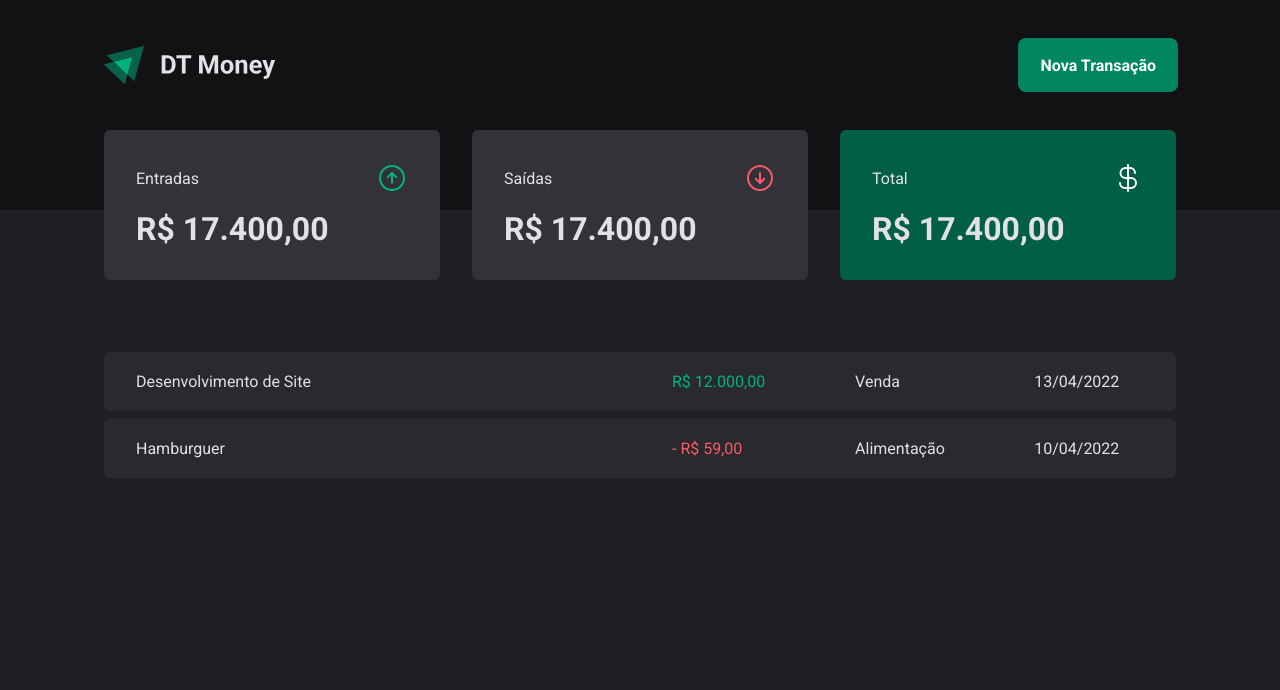
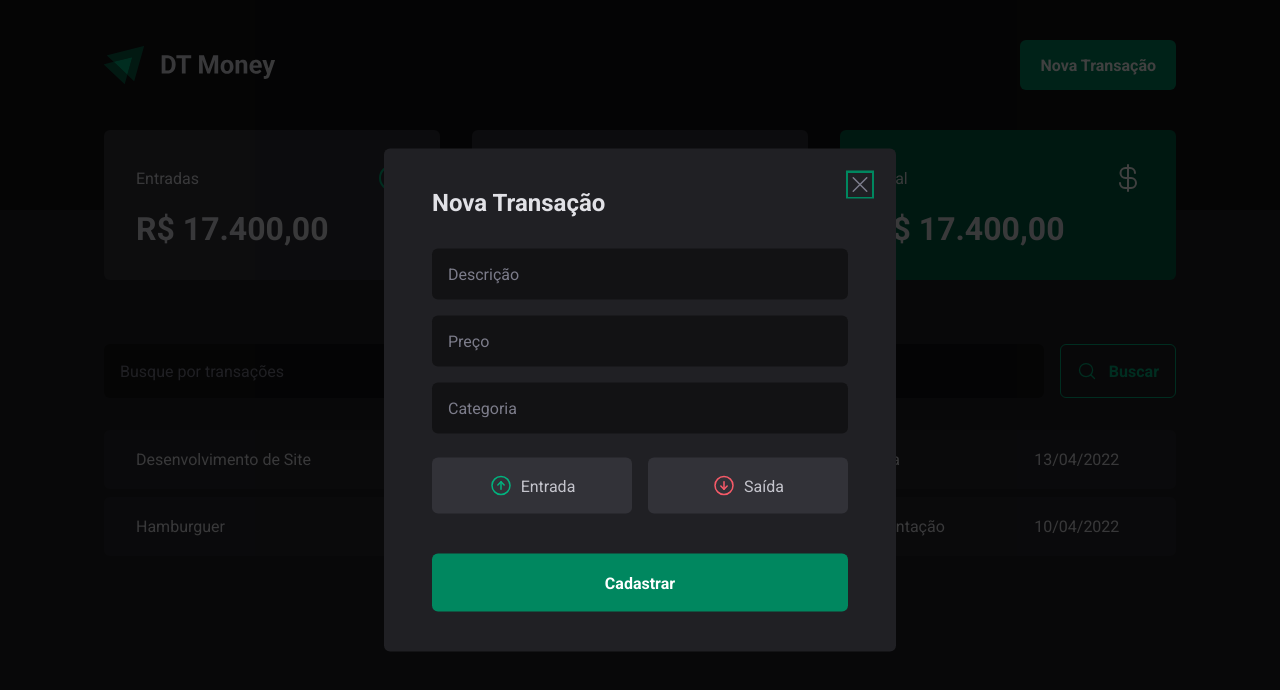
Before and after one commit to gustavomarques00/DT-Money-2.0, a React (Vite) app: page / in a window 1280 px wide. Both pictures are taken after a click on the button "Nova Transação". Shown: the top 690 px of the page. Built offline with nearby package versions, Linux system fonts and the light colour scheme.

Commit message:
Front 100%

```diff
--- a/package.json
+++ b/package.json
@@ -9,6 +9,8 @@
     "preview": "vite preview"
   },
   "dependencies": {
+    "@radix-ui/react-dialog": "^1.0.0",
+    "@radix-ui/react-radio-group": "^1.0.0",
     "phosphor-react": "^1.4.1",
     "react": "^18.2.0",
     "react-dom": "^18.2.0",
--- a/src/components/Header/index.tsx
+++ b/src/components/Header/index.tsx
@@ -1,12 +1,22 @@
 import { HeaderContainer, HeaderContent, NewTransactionButton } from "./styles";
 import logoImg from '../../assets/logo.svg'
+import * as Dialog from "@radix-ui/react-dialog";
+import { NewTransactionModal } from "../NewTransactionModal";
 
 export function Header(){
   return(
     <HeaderContainer>
       <HeaderContent>
         <img src={logoImg} alt="" />
-        <NewTransactionButton>Nova Transação</NewTransactionButton>
+
+        <Dialog.Root>
+          <Dialog.Trigger asChild>
+          <NewTransactionButton>Nova Transação</NewTransactionButton>
+          </Dialog.Trigger>
+
+          <NewTransactionModal />
+        </Dialog.Root>
+
       </HeaderContent>
     </HeaderContainer>
   )
--- /dev/null
+++ b/src/components/NewTransactionModal/index.tsx
@@ -0,0 +1,40 @@
+import * as Dialog from "@radix-ui/react-dialog";
+import { ArrowCircleDown, ArrowCircleUp, X } from "phosphor-react";
+import { CloseButton, Content, Overlay, TransactionType, TransactionTypeButton } from "./styles";
+
+export function NewTransactionModal() {
+  return (
+    <Dialog.Portal>
+      <Overlay />
+
+      <Content>
+        <Dialog.Title>Nova Transação</Dialog.Title>
+        <CloseButton>
+          <X size={24}/>
+        </CloseButton>
+
+        <form action="">
+          <input type="text" placeholder="Descrição" required/>
+          <input type="number" placeholder="Preço" required/>
+          <input type="text" placeholder="Categoria" required/>
+
+          <TransactionType>
+            <TransactionTypeButton variant="income" value="income">
+              <ArrowCircleUp size={24} />
+              Entrada
+            </TransactionTypeButton>
+
+            <TransactionTypeButton variant="outcome" value="outcome">
+              <ArrowCircleDown size={24} />
+              Saída
+            </TransactionTypeButton>
+          </TransactionType>
+
+          <button type="submit">
+            Cadastrar
+          </button>
+        </form>
+      </Content>
+    </Dialog.Portal>
+  );
+}
--- /dev/null
+++ b/src/components/NewTransactionModal/styles.ts
@@ -0,0 +1,114 @@
+import styled from "styled-components";
+import * as Dialog from "@radix-ui/react-dialog";
+import * as RadioGroup from "@radix-ui/react-radio-group";
+
+export const Overlay = styled(Dialog.Overlay)`
+  position: fixed;
+  width: 100vw;
+  height: 100vh;
+  inset: 0;
+  background: rgba(0, 0, 0, 0.75);
+`;
+
+export const Content = styled(Dialog.Content)`
+  min-width: 32rem;
+  border-radius: 6px;
+  padding: 2.5rem 3rem;
+  background: ${(props) => props.theme["gray-800"]};
+
+  position: fixed;
+  top: 50%;
+  left: 50%;
+  transform: translate(-50%, -50%);
+
+  form {
+    margin-top: 2rem;
+    display: flex;
+    flex-direction: column;
+    gap: 1rem;
+
+    input {
+      border-radius: 6px;
+      border: 0;
+      background: ${(props) => props.theme["gray-900"]};
+      color: ${(props) => props.theme["gray-300"]};
+      padding: 1rem;
+
+      &::placeholder {
+        color: ${(props) => props.theme["gray-500"]};
+      }
+    }
+
+    button[type="submit"] {
+      height: 58px;
+      border: 0;
+      background: ${(props) => props.theme["green-500"]};
+      color: ${(props) => props.theme.white};
+      font-weight: bold;
+      padding: 0 1.25rem;
+      border-radius: 6px;
+      margin-top: 1.5rem;
+      cursor: pointer;
+
+      &:hover {
+        background: ${(props) => props.theme["green-700"]};
+        transition: background-color 0.2s;
+      }
+    }
+  }
+`;
+
+export const CloseButton = styled(Dialog.Close)`
+  position: absolute;
+  background: transparent;
+  border: 0;
+  top: 1.5rem;
+  right: 1.5rem;
+  color: ${(props) => props.theme["gray-500"]};
+  line-height: 0;
+`;
+
+export const TransactionType = styled(RadioGroup.Root)`
+  display: grid;
+  grid-template-columns: repeat(2, 1fr);
+  gap: 1rem;
+  margin-top: 0.5rem;
+`;
+
+interface TransactionTypeButtonProps {
+  variant: "income" | "outcome";
+}
+
+export const TransactionTypeButton = styled(RadioGroup.Item)<TransactionTypeButtonProps>`
+  background: ${(props) => props.theme["gray-700"]};
+  padding: 1rem;
+  display: flex;
+  align-items: center;
+  justify-content: center;
+  gap: 0.5rem;
+  border-radius: 6px;
+  cursor: pointer;
+  border: 0;
+  color: ${(props) => props.theme["gray-300"]};
+
+  svg {
+    color: ${(props) =>
+      props.variant == "income"
+        ? props.theme["green-300"]
+        : props.theme["red-300"]};
+  }
+
+  &[data-state='unchecked']{
+    transition: background-color 0.2s;
+    background: ${(props) => props.theme["gray-600"]};
+  }
+
+  &[data-state='checked']{
+    color: ${(props) => props.theme.white};
+    background: ${props => props.variant == 'income' ? props.theme["green-500"] : props.theme["red-500"]};
+
+    svg {
+      color: ${(props) => props.theme.white};;
+    }
+  }
+`;
--- /dev/null
+++ b/src/pages/Transactions/components/SearchForm/index.tsx
@@ -0,0 +1,13 @@
+import { MagnifyingGlass } from "phosphor-react";
+import { SearchFormContainer } from "./styles";
+
+export function SearchForm() {
+  return (
+    <SearchFormContainer>
+      <input type='text' placeholder='Busque por transações' />
+      <button type='submit'>
+        <MagnifyingGlass size={20} /> Buscar
+      </button>
+    </SearchFormContainer>
+  );
+}
--- /dev/null
+++ b/src/pages/Transactions/components/SearchForm/styles.ts
@@ -0,0 +1,41 @@
+import styled from "styled-components";
+
+export const SearchFormContainer = styled.form`
+  display: flex;
+  gap: 1rem;
+
+  input {
+    flex: 1;
+    border-radius: 6px;
+    border: 0;
+    background-color: ${(props) => props.theme["gray-900"]};
+    color: ${(props) => props.theme["gray-300"]};
+    padding: 1rem;
+
+    &::placeholder {
+      color: ${(props) => props.theme["gray-500"]};
+    }
+
+  }
+  button {
+    display: flex;
+    align-items: center;
+    gap: 0.75rem;
+
+    border: 0;
+    padding: 1rem;
+    background: transparent;
+    border: 1px solid ${(props) => props.theme["green-300"]};
+    color: ${(props) => props.theme["green-300"]};
+    font-weight: bold;
+    border-radius: 6px;
+    cursor: pointer;
+
+    &:hover {
+      background: ${(props) => props.theme["green-500"]};
+      border-color: ${(props) => props.theme["green-500"]};
+      color: ${(props) => props.theme.white};
+      transition: background-color 0.2s, color 0.2s, border-color 0.2s;
+    }
+  }
+`;
--- a/src/pages/Transactions/index.tsx
+++ b/src/pages/Transactions/index.tsx
@@ -1,5 +1,6 @@
 import { Header } from "../../components/Header";
 import { Summary } from "../../components/Summary";
+import { SearchForm } from "./components/SearchForm";
 import { PriceHighlight, TransactionsContainer, TransactionsTable } from "./styles";
 
 export function Transactions() {
@@ -9,6 +10,7 @@
       <Summary />
 
       <TransactionsContainer>
+        <SearchForm />
         <TransactionsTable>
           <tbody>
             <tr>
--- a/src/pages/Transactions/styles.ts
+++ b/src/pages/Transactions/styles.ts
@@ -11,7 +11,7 @@
   width: 100%;
   border-collapse: separate;
   border-spacing: 0 0.5rem;
-  /* margin-top: 1.5rem; */
+  margin-top: 1.5rem;
 
   td {
     padding: 1.25rem 2rem;
```
Also changed, not shown: 1 other file (tests, documents, lock files or other folders).
